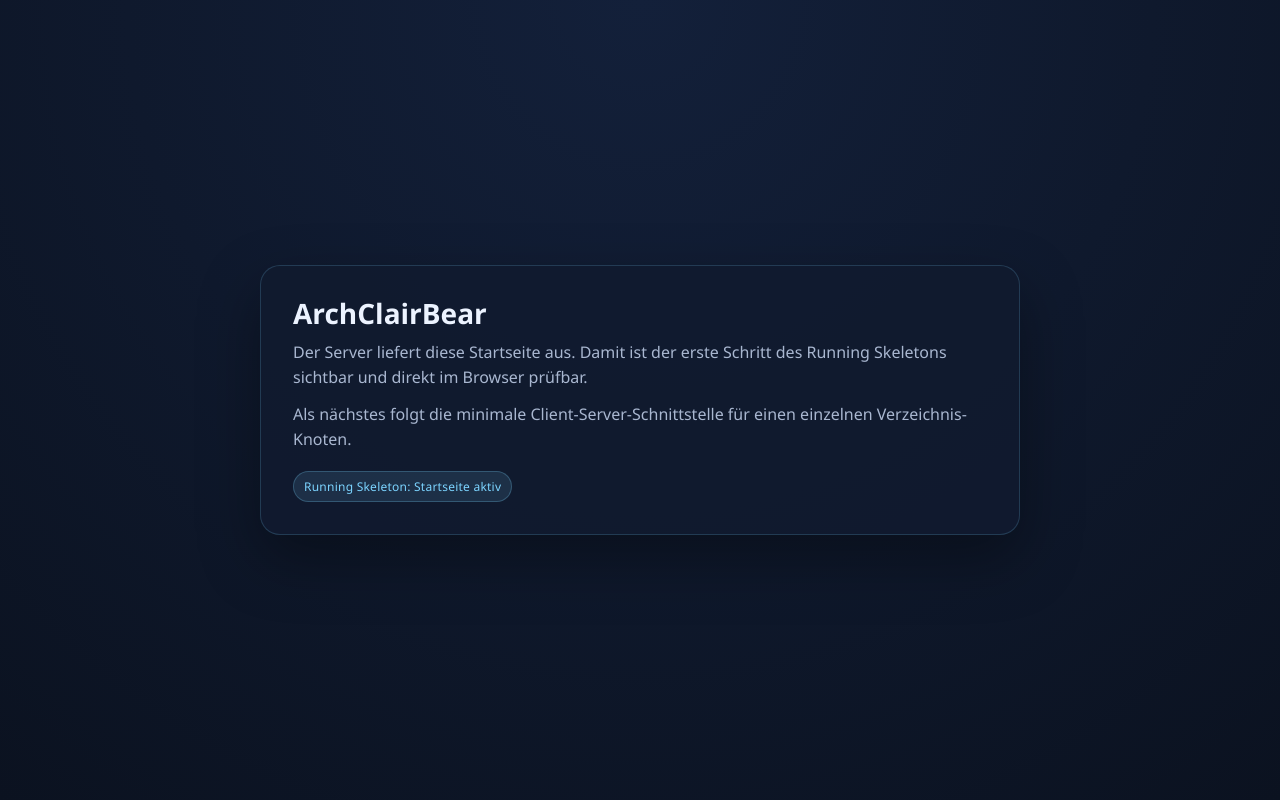
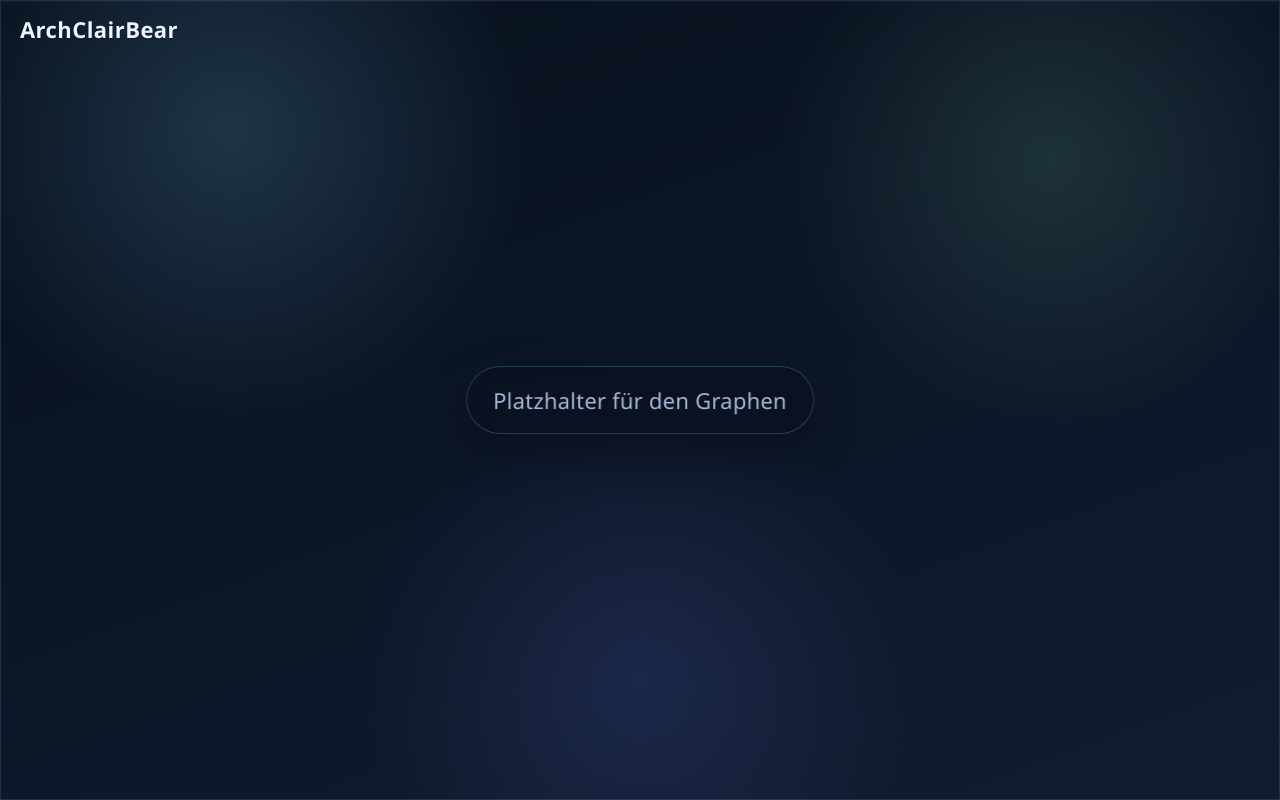
Before and after one commit to nbudzyn/archclairbear, a plain HTML site: page src/main/resources/static/index.html in a window 1280 px wide. Drawn offline with Linux system fonts and the light colour scheme.

Commit message:
Placeholder panel

```diff
--- a/src/main/resources/static/index.html
+++ b/src/main/resources/static/index.html
@@ -7,11 +7,12 @@
   <style>
     :root {
       color-scheme: dark;
-      --bg: #0b1220;
-      --panel: #111b2f;
-      --text: #ecf3ff;
-      --muted: #a9b7d0;
+      --bg0: #08101c;
+      --bg1: #111c31;
+      --text: #ecf4ff;
+      --muted: #a8b8d4;
       --accent: #7cd4ff;
+      --frame: rgba(171, 191, 255, 0.14);
     }
 
     * {
@@ -22,58 +23,68 @@
     body {
       margin: 0;
       min-height: 100%;
-      background: radial-gradient(circle at top, #13203a, var(--bg));
+      overflow: hidden;
+      background:
+        radial-gradient(circle at 18% 16%, rgba(124, 212, 255, 0.18), transparent 24%),
+        radial-gradient(circle at 82% 20%, rgba(155, 255, 203, 0.12), transparent 22%),
+        radial-gradient(circle at 50% 85%, rgba(107, 132, 255, 0.14), transparent 30%),
+        linear-gradient(160deg, var(--bg0), var(--bg1));
       color: var(--text);
       font-family: "Segoe UI", Arial, sans-serif;
     }
 
     body {
       min-height: 100vh;
-      display: grid;
-      place-items: center;
-      padding: 24px;
     }
 
-    main {
-      width: min(760px, 100%);
-      padding: 32px;
-      border-radius: 20px;
-      background: rgba(17, 27, 47, 0.92);
-      border: 1px solid rgba(124, 212, 255, 0.18);
-      box-shadow: 0 24px 60px rgba(0, 0, 0, 0.35);
+    .app-title {
+      position: fixed;
+      left: 20px;
+      top: 18px;
+      z-index: 2;
+      margin: 0;
+      font-size: 22px;
+      line-height: 1;
+      font-weight: 700;
+      letter-spacing: 0.02em;
+      text-shadow: 0 1px 0 rgba(0, 0, 0, 0.35);
     }
 
-    h1 {
-      margin: 0 0 12px;
-      font-size: 28px;
-      line-height: 1.1;
+    .graph-area {
+      position: relative;
+      width: 100vw;
+      height: 100vh;
+      border: 1px solid var(--frame);
+      box-shadow: inset 0 1px 0 rgba(255, 255, 255, 0.04);
     }
 
-    p {
-      margin: 0 0 12px;
+    .placeholder {
+      position: absolute;
+      left: 50%;
+      top: 50%;
+      transform: translate(-50%, -50%);
+      margin: 0;
+      padding: 18px 26px;
+      border-radius: 999px;
+      border: 1px solid rgba(124, 212, 255, 0.24);
+      background: rgba(9, 14, 28, 0.5);
       color: var(--muted);
-      line-height: 1.55;
+      font-size: clamp(16px, 2vw, 22px);
+      letter-spacing: 0.01em;
+      box-shadow: 0 18px 48px rgba(0, 0, 0, 0.28);
+      backdrop-filter: blur(10px);
     }
 
-    .badge {
-      display: inline-block;
-      margin-top: 8px;
-      padding: 6px 10px;
-      border-radius: 999px;
-      background: rgba(124, 212, 255, 0.12);
-      border: 1px solid rgba(124, 212, 255, 0.24);
+    .placeholder strong {
       color: var(--accent);
-      font-size: 12px;
-      letter-spacing: 0.02em;
+      font-weight: 700;
     }
   </style>
 </head>
 <body>
-  <main>
-    <h1>ArchClairBear</h1>
-    <p>Der Server liefert diese Startseite aus. Damit ist der erste Schritt des Running Skeletons sichtbar und direkt im Browser prüfbar.</p>
-    <p>Als nächstes folgt die minimale Client-Server-Schnittstelle für einen einzelnen Verzeichnis-Knoten.</p>
-    <div class="badge">Running Skeleton: Startseite aktiv</div>
+  <h1 class="app-title">ArchClairBear</h1>
+  <main class="graph-area" aria-label="Graphfläche">
+    <p class="placeholder">Platzhalter für den Graphen</p>
   </main>
 </body>
 </html>
```
Also changed, not shown: AGENTS.md (+1 -0 lines), doc/architecture.md (+4 -0 lines), doc/backlog.md (+0 -13 lines), doc/code-style.md (added, +5 -0 lines), README.md, 6 other files.
